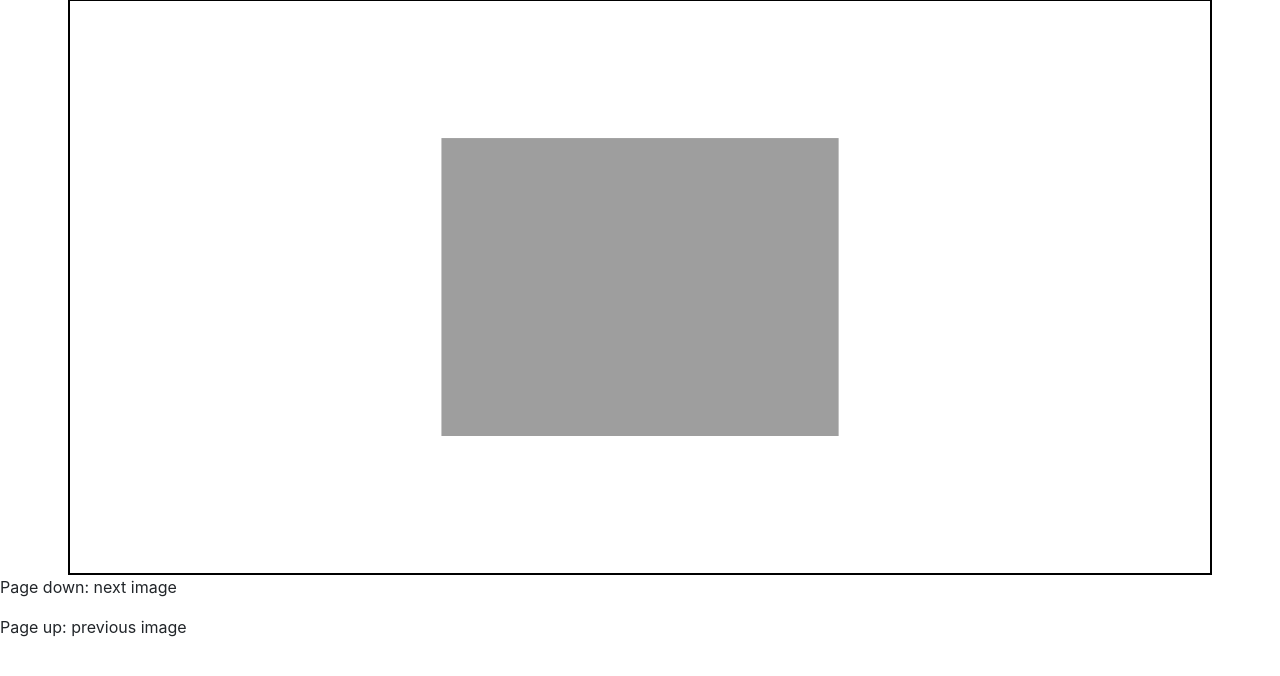
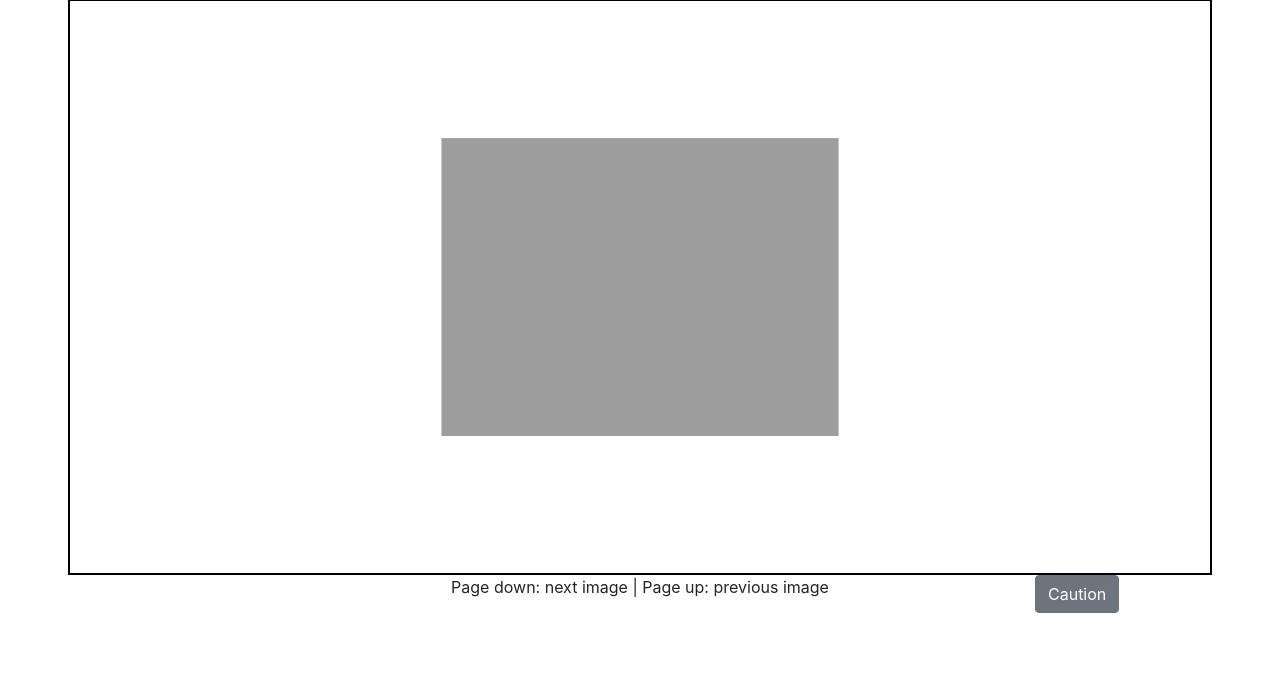
Before and after one commit to chadrick-kwag/segmentation_labeling_tool, a Django app: page / in a window 1280 px wide. Shown: the part 73-749 px from the top of the page. Run offline with Django 3.2, Linux system fonts and the light colour scheme; parts of the project's set-up code (start-up, migrations or seed data) failed here and were passed over; some libraries are stand-ins or nearby versions.

Commit message:
add cuation tooltip

```diff
--- a/work/static/js/myscript.js
+++ b/work/static/js/myscript.js
@@ -1,3 +1,7 @@
+$(function () {
+	$('[data-toggle="tooltip"]').tooltip()
+  })
+
 var path = null;
 var path_arrays = [];
 var selected_path_array=[]
@@ -119,7 +123,7 @@ function fetch_total_image_number() {
 			console.log($("#total_image_number_span"))
 
 
-			$("#total_image_number_span").text(total_image_number - 1)
+			$("#total_image_number_span").text(total_image_number )
 			console.log("after setting total_image_number_span", $("#total_image_number_span").text())
 
         }
@@ -509,7 +513,7 @@ function remove_path_from_total_path_list(path){
 	console.log("no remove from total path array done")
 }
 
-function saveprogress(){
+function saveprogress(successcallback){
 	var exported_json = paper.project.exportJSON({asString:false})
 	console.log(exported_json)
 
@@ -562,6 +566,7 @@ function saveprogress(){
 		data: JSON.stringify(sendjson),
 		success: function(data){
 			console.log("saveprogress success", data)
+			successcallback()
 		}
 	})
 }
@@ -583,18 +588,14 @@ function onKeyDown(event){
 		console.log(path_arrays)
 	}
 
-	else if(event.key=='h'){
-		console.log('h pressed')
-
-		background.visible= !background.visible
-	}
-
 	else if(event.key=="page-down"){
 		console.log("page down pressed")
-		goto_next_image()
+		saveprogress(goto_next_image)
+		// goto_next_image()
 	}
 	else if(event.key=='page-up'){
 		console.log("page up pressed")
-		goto_prev_image()
+		saveprogress(goto_prev_image)
+		// goto_prev_image()
 	}
 }
--- a/work/templates/work/ext.html
+++ b/work/templates/work/ext.html
@@ -7,6 +7,7 @@
 
     {% load static%}
     <link rel="stylesheet" href="{%static 'css/bootstrap.min.css'%}">
+
 
 </head>
 
@@ -30,13 +31,21 @@
         <canvas id="myCanvas" resize="true" style="height:100%;border:2px solid black"></canvas>
     </div>
 
-    <div style="height:10%">
-        <p>
-            Page down: next image
-        </p>
-        <p>
-            Page up: previous image
-        </p>
+    <div class="container" style="height:10%">
+
+        <div class="row">
+            <div class="col-2">
+
+            </div>
+            <div class="col-8" align="center">
+                Page down: next image | Page up: previous image
+            </div>
+            <div class="col-2">
+                    <button type="button" class="btn btn-secondary" data-toggle="tooltip" data-placement="top" title="Auto saving for each image will only be performed with page-down and page-up. Using Slide bar will not save progress">
+                            Caution
+                          </button>
+            </div>
+        </div>
     </div>
 
 
```
